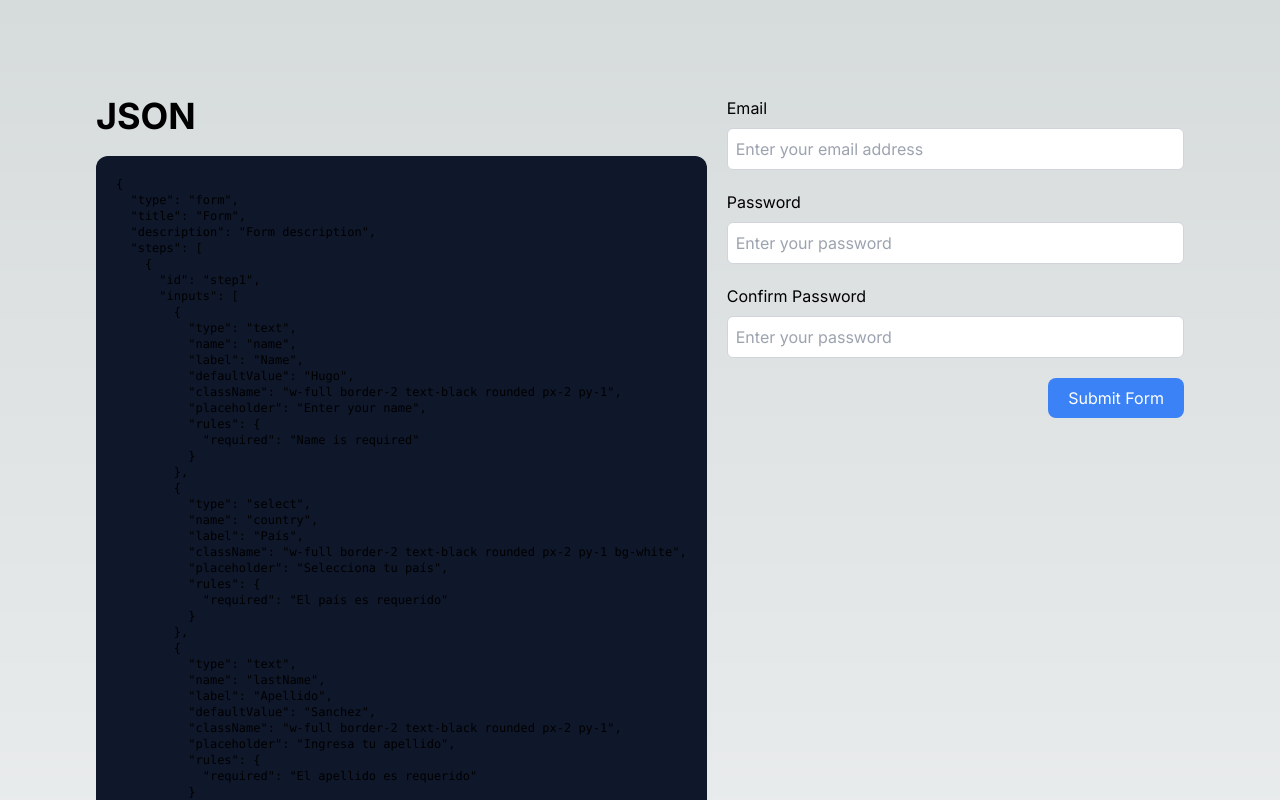
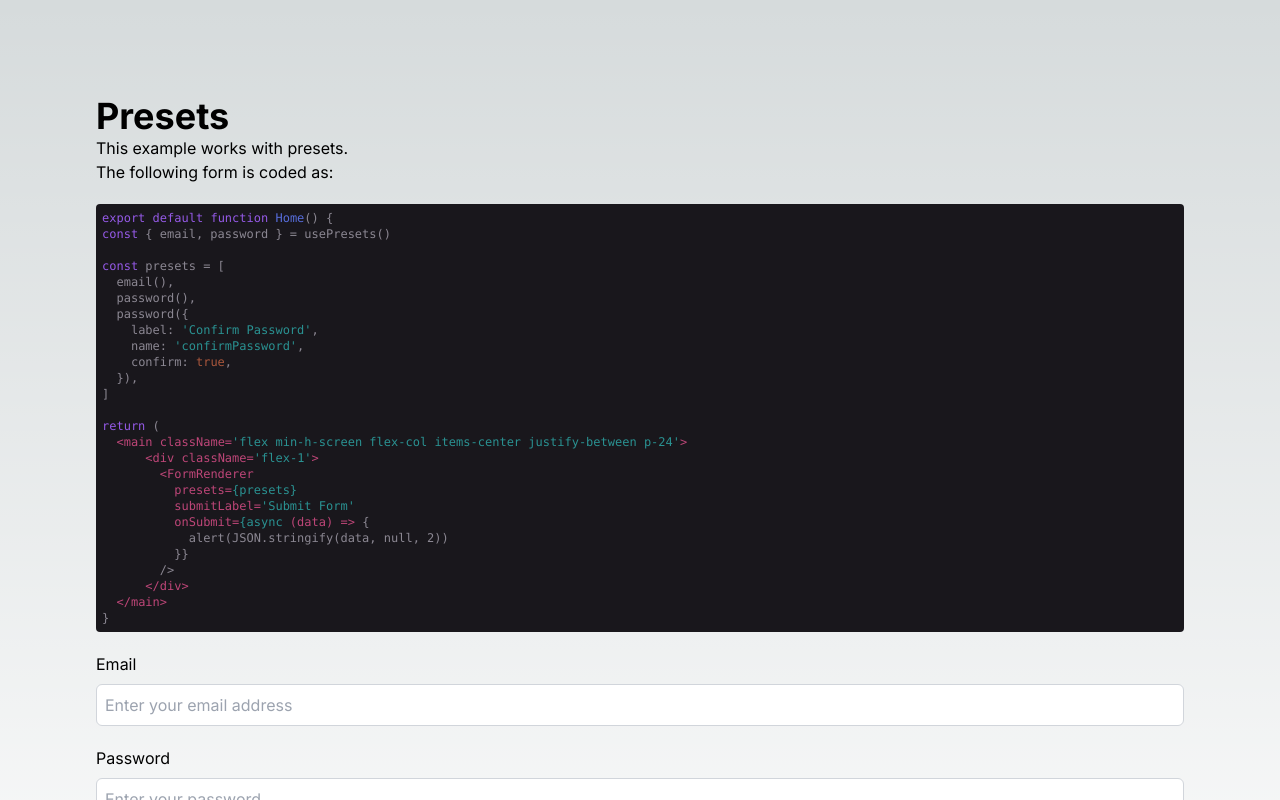
Before and after one commit to jonoise/formerly, a Next.js app: page / in a window 1280 px wide. Shown: the top 800 px of the page. Built offline with nearby package versions, Linux system fonts and the light colour scheme.

Commit message:
add codeblock

```diff
--- a/app/page.tsx
+++ b/app/page.tsx
@@ -3,6 +3,42 @@
 import { usePresets } from '@/hooks/use-presets'
 import { formJSON } from '@/lib/data/form'
 import { FormRenderer } from '@/ui/form'
+import 'highlight.js/styles/a11y-dark.css'
+import SyntaxHighlighter from 'react-syntax-highlighter'
+import { atelierCaveDark as dracula } from 'react-syntax-highlighter/dist/esm/styles/hljs'
+
+import hljs from 'highlight.js/lib/core'
+import javascript from 'highlight.js/lib/languages/javascript'
+hljs.registerLanguage('javascript', javascript)
+
+const snippet = `export default function Home() {
+const { email, password } = usePresets()
+
+const presets = [
+  email(),
+  password(),
+  password({
+    label: 'Confirm Password',
+    name: 'confirmPassword',
+    confirm: true,
+  }),
+]
+
+return (
+  <main className='flex min-h-screen flex-col items-center justify-between p-24'>
+      <div className='flex-1'>
+        <FormRenderer
+          presets={presets}
+          submitLabel='Submit Form'
+          onSubmit={async (data) => {
+            alert(JSON.stringify(data, null, 2))
+          }}
+        />
+      </div>
+  </main>
+}
+`
+const code = hljs.highlight(snippet, { language: 'javascript' }).value
 
 export default function Home() {
   const { email, password } = usePresets()
@@ -19,11 +55,18 @@ export default function Home() {
 
   return (
     <main className='flex min-h-screen flex-col items-center justify-between p-24'>
-      <div className='w-full flex space-x-5'>
+      <div className='w-full space-y-5'>
         <div className='flex-1'>
-          <h1 className='text-4xl font-bold'>JSON</h1>
-          <pre className='bg-slate-900 p-5 rounded-xl mt-5 text-xs'>
-            {JSON.stringify(formJSON, null, 2)}
+          <h1 className='text-4xl font-bold'>Presets</h1>
+          <p>This example works with presets.</p>
+          <p>The following form is coded as:</p>
+          <pre className='rounded-xl mt-5 text-xs'>
+            <SyntaxHighlighter
+              className='rounded p-5 text-xs'
+              children={snippet}
+              language='jsx'
+              style={dracula}
+            />
           </pre>
         </div>
         <div className='flex-1'>
--- a/package.json
+++ b/package.json
@@ -17,14 +17,19 @@
     "clsx": "^2.0.0",
     "eslint": "8.49.0",
     "eslint-config-next": "13.4.19",
+    "highlight.js": "^11.8.0",
     "next": "13.4.19",
     "postcss": "8.4.29",
     "react": "18.2.0",
     "react-dom": "18.2.0",
     "react-hook-form": "^7.46.1",
+    "react-syntax-highlighter": "^15.5.0",
     "tailwindcss": "3.3.3",
     "typescript": "5.2.2",
     "yup": "^1.2.0",
     "zod": "^3.22.2"
+  },
+  "devDependencies": {
+    "@types/react-syntax-highlighter": "^15.5.7"
   }
 }
--- a/ui/presets/password/index.tsx
+++ b/ui/presets/password/index.tsx
@@ -33,7 +33,7 @@ const defaultOptions: PasswordOptions = {
     placeholder: 'Enter your password',
   },
   rules: {
-    required: 'The password is required.',
+    required: 'The password is required',
     minLength: {
       value: 8,
       message: 'Password must be at least 8 characters long',
```
Also changed, not shown: 1 other file (tests, documents, lock files or other folders).
